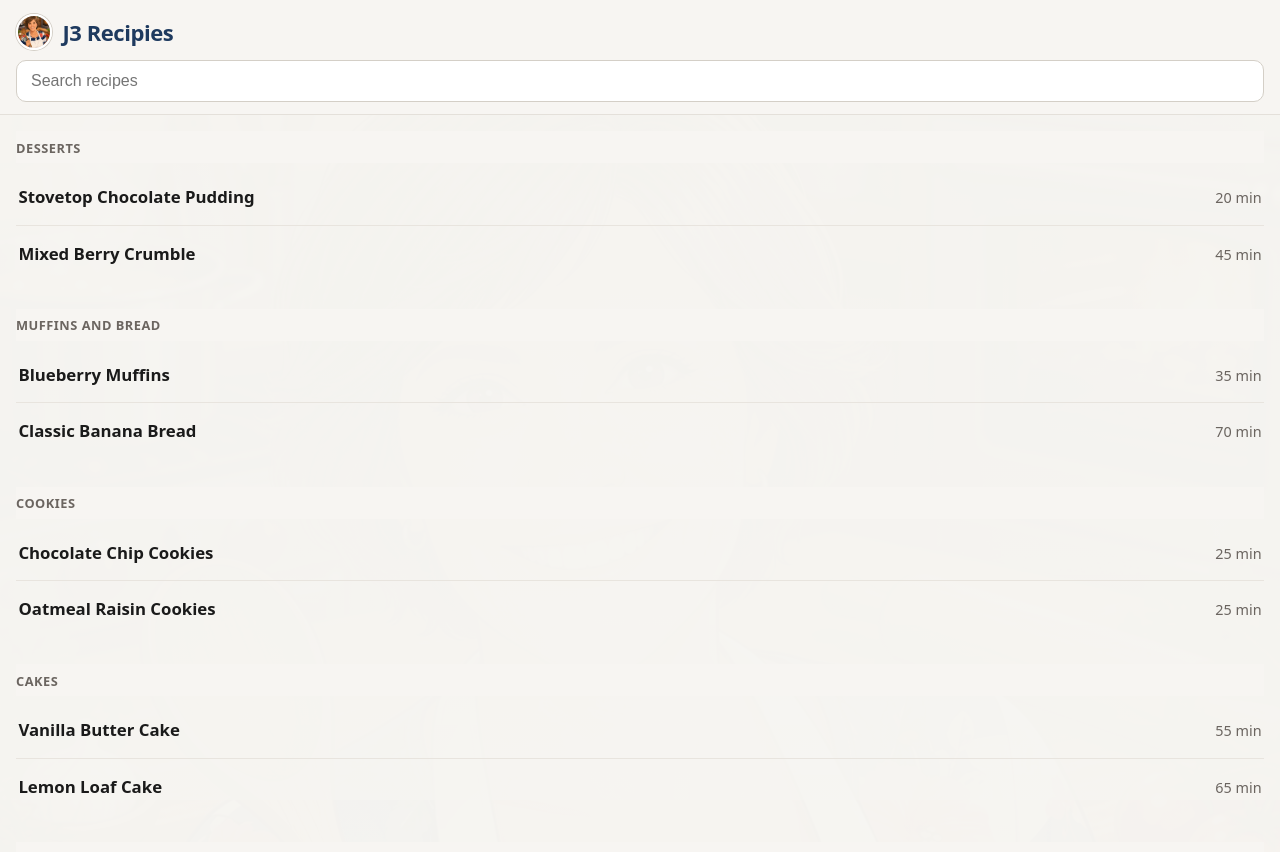
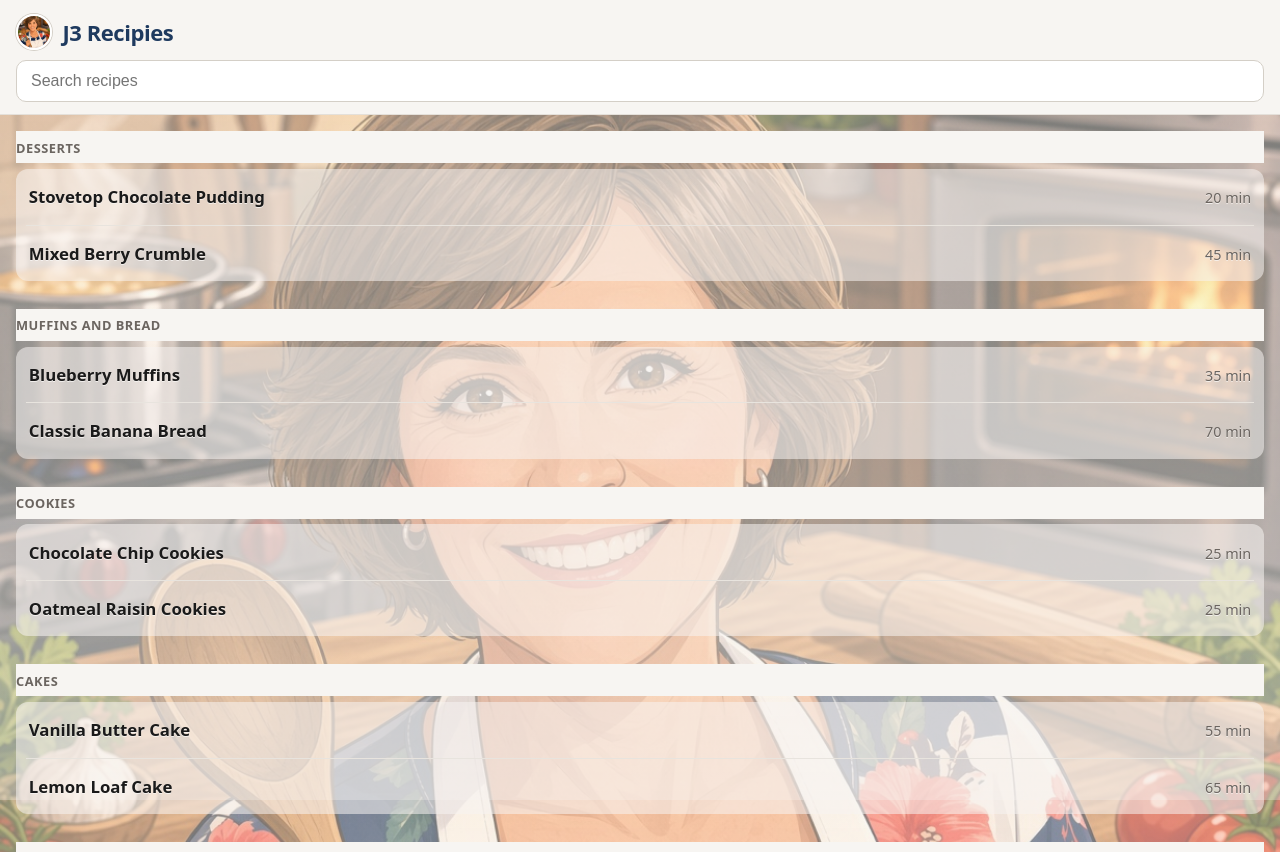
Before and after one commit to turbojones/j3-recipies, a React (Vite) app: page / in a window 1280 px wide. Shown: the top 852 px of the page. Built offline with nearby package versions, Linux system fonts and the light colour scheme.

Commit message:
Show brand photo more clearly behind the list
Lighten the cream wash and keep sticky bars opaque for contrast.

```diff
--- a/src/index.css
+++ b/src/index.css
@@ -122,8 +122,8 @@ button {
 .page-list {
   background-color: var(--brand-navy);
   background-image: linear-gradient(
-      rgba(247, 245, 242, 0.88),
-      rgba(247, 245, 242, 0.94)
+      rgba(247, 245, 242, 0.45),
+      rgba(247, 245, 242, 0.62)
     ),
     url('/j3-brand.jpg');
   background-size: cover;
@@ -147,7 +147,27 @@ button {
 }
 
 .page-list .content {
-  background: rgba(247, 245, 242, 0.9);
+  background: transparent;
+}
+
+.page-list .recipe-row-title {
+  text-shadow: 0 1px 0 rgba(247, 245, 242, 0.85);
+}
+
+.page-list .recipe-row-meta {
+  text-shadow: 0 1px 0 rgba(247, 245, 242, 0.85);
+}
+
+.page-list .recipe-list {
+  background: rgba(247, 245, 242, 0.55);
+  border-radius: 12px;
+  padding: 0 0.65rem;
+}
+
+.page-list .empty {
+  background: rgba(247, 245, 242, 0.7);
+  border-radius: 12px;
+  padding: 1rem;
 }
 
 
```
